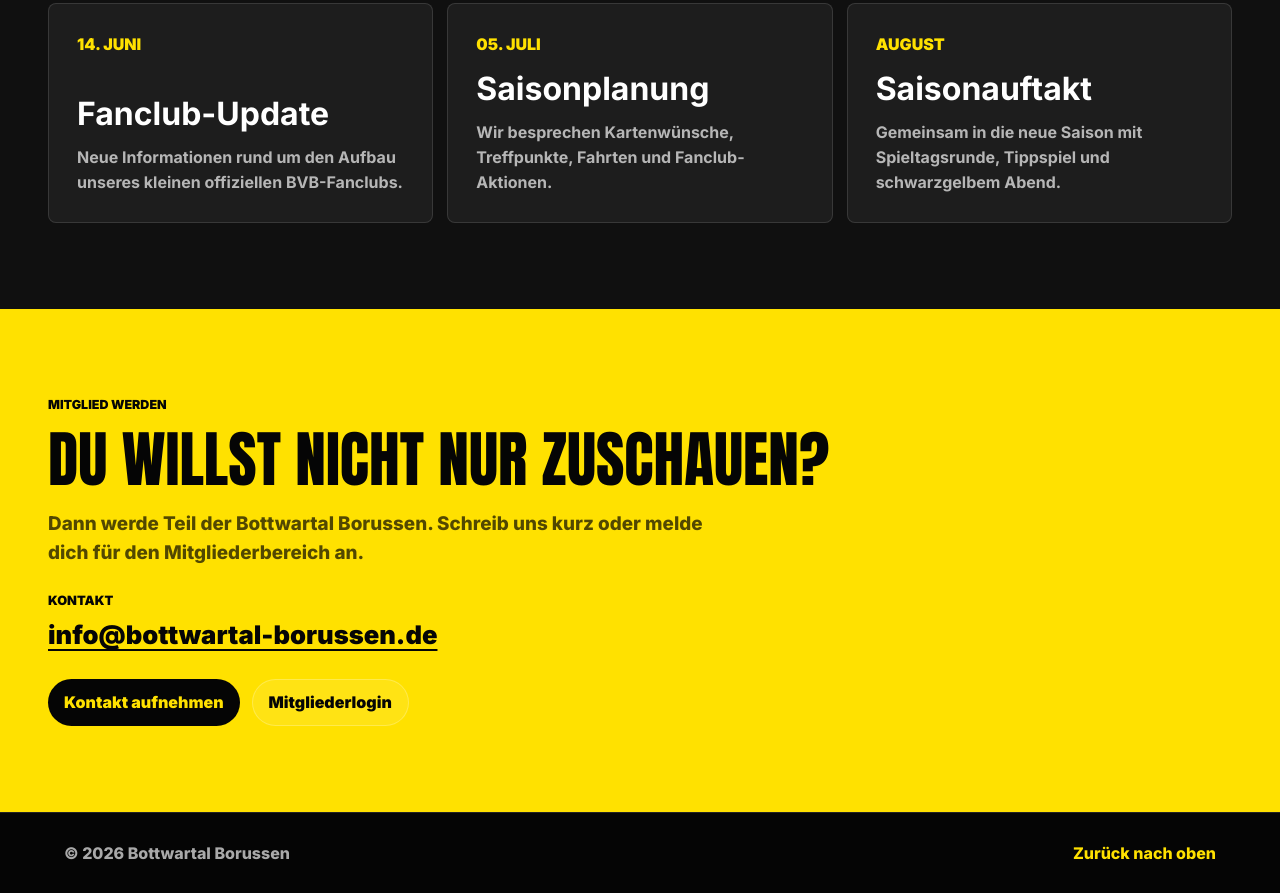
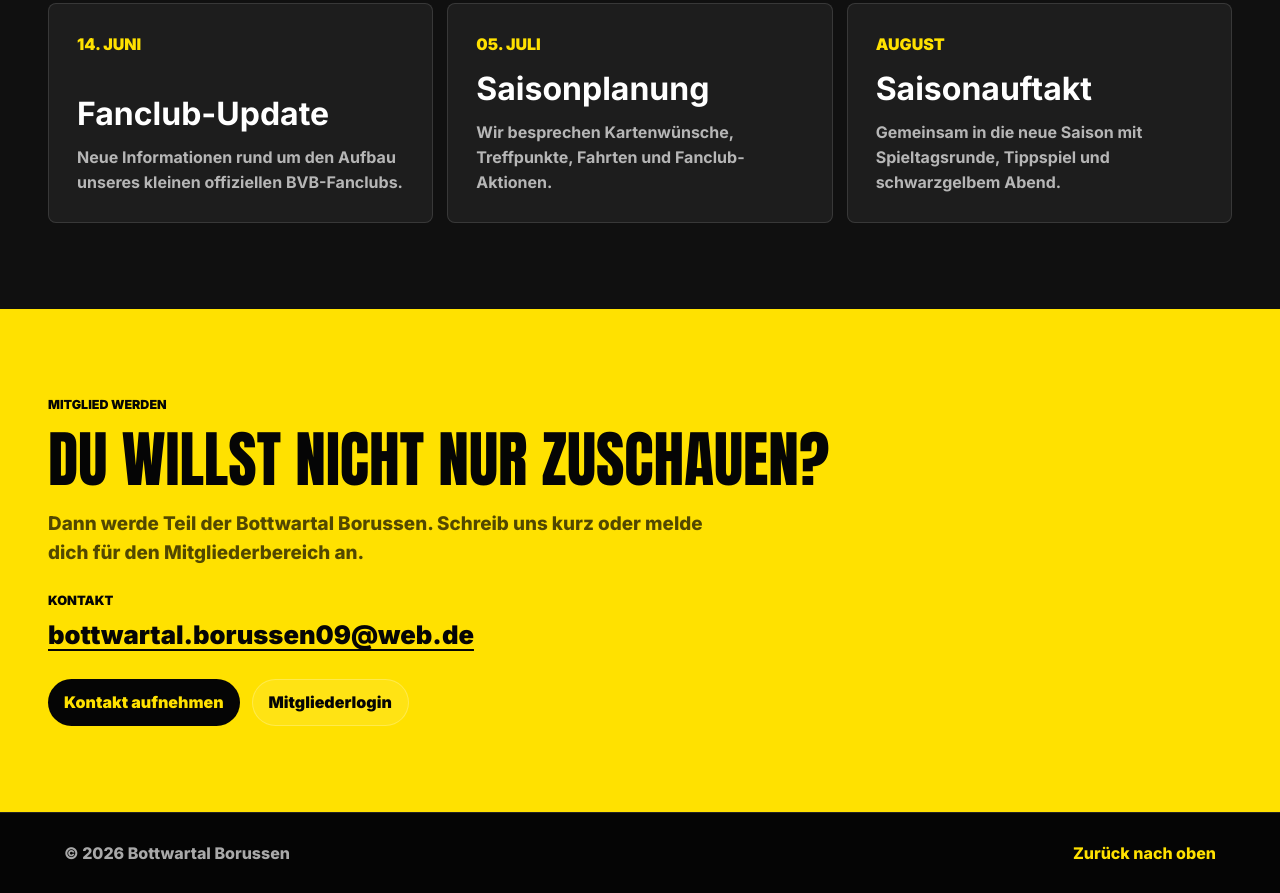
Before and after one commit to deathbeforebogey/bottwartal_borussen, a website: page index.html in a window 1280 px wide. Shown: the part 2029-2922 px from the top of the page. Drawn offline with Linux system fonts and the light colour scheme; no server answers.

Commit message:
Update public contact email

```diff
--- a/index.html
+++ b/index.html
@@ -200,10 +200,10 @@
           </p>
           <div class="join-contact">
             <span>Kontakt</span>
-            <a href="mailto:info@bottwartal-borussen.de">info@bottwartal-borussen.de</a>
+            <a href="mailto:bottwartal.borussen09@web.de">bottwartal.borussen09@web.de</a>
           </div>
           <div class="hero-actions">
-            <a class="button dark" href="mailto:info@bottwartal-borussen.de">Kontakt aufnehmen</a>
+            <a class="button dark" href="mailto:bottwartal.borussen09@web.de">Kontakt aufnehmen</a>
             <a class="button ghost dark-ghost" href="/login.html">Mitgliederlogin</a>
           </div>
         </div>
```
